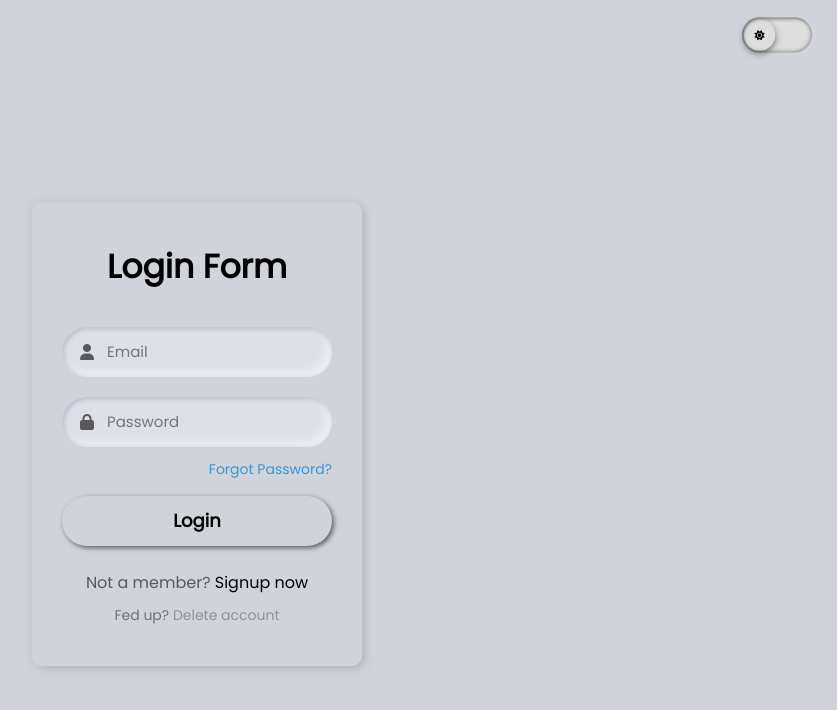
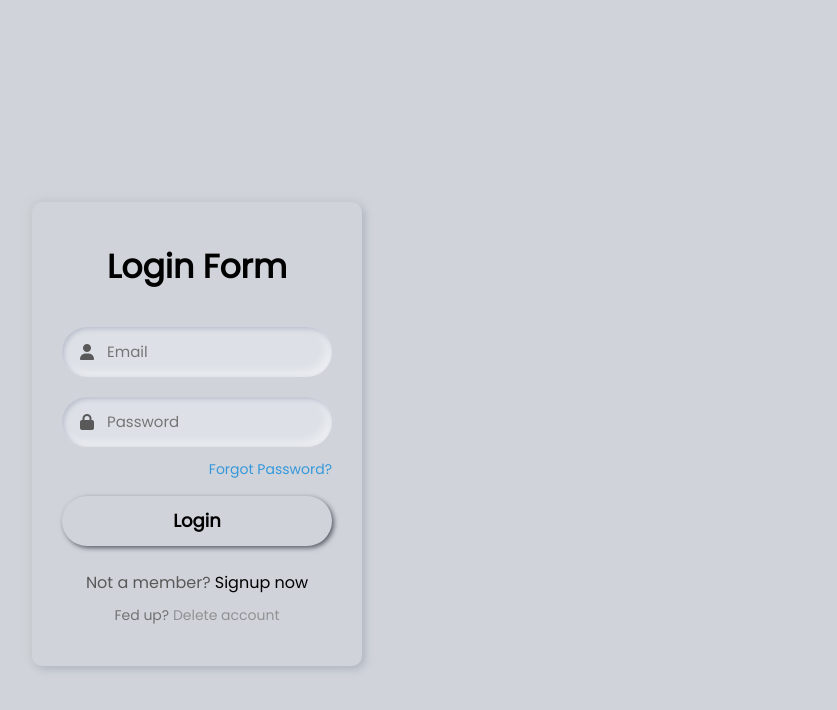
Before and after one commit to mm1025web/Node-JS, a website: page views/index.html in a window 1280 px wide. Shown: the whole page, without its empty margins (443-1280 px from the left). Drawn offline with nearby package versions, Linux system fonts and the light colour scheme; files that its build step writes are made by us from their sources; files whose address does not match are found by name.

Commit message:
final commit

```diff
--- a/views/index.html
+++ b/views/index.html
@@ -19,7 +19,7 @@
 <body id="main">
 
     <div class="container1">
-      <input type="checkbox" class="switchBtn">
+      <!-- <input type="checkbox" class="switchBtn"> -->
     </div>
 
     <!-- sign in form  -->
```
